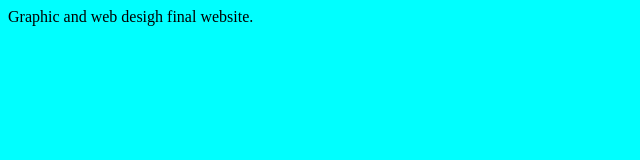
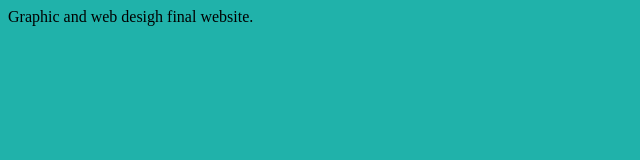
Before and after one commit to Iris-1288/website, a plain HTML site: page index.html in a window 1280 px wide. Shown: the whole page, without its empty margins (0-640 px from the left). Drawn offline with Linux system fonts and the light colour scheme.

Commit message:
Update style.css

```diff
--- a/css/style.css
+++ b/css/style.css
@@ -1,3 +1,3 @@
 body{
-    background-color: aqua;
+    background-color: lightseagreen;
 }
```
